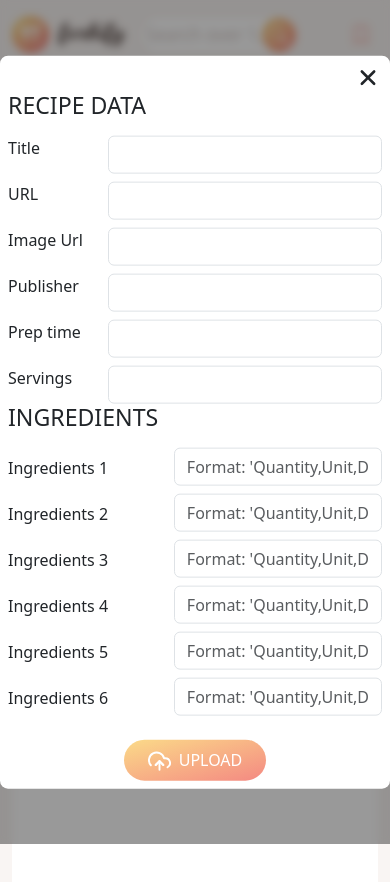
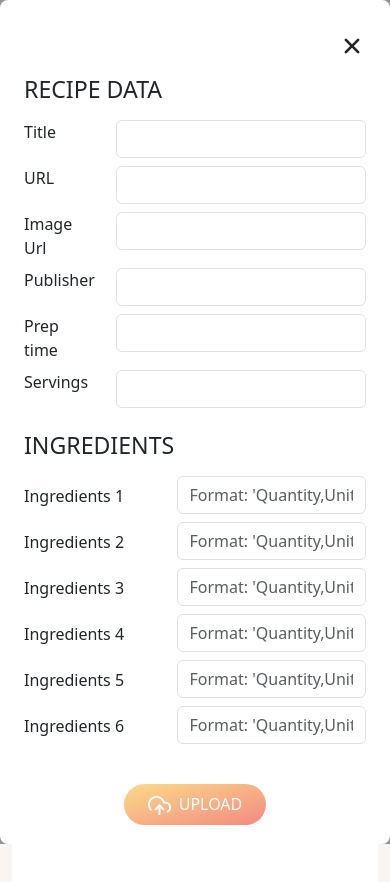
Before and after one commit to Shruthi-Mukkeri/forkify-react, a React (Vite) app: page / in a window 390 px wide. Both pictures are taken after a click on the element 324 px from the left and 34 px from the top of the page. Shown: the top 882 px of the page. Built offline with nearby package versions, Linux system fonts and the light colour scheme; no server answers; some icons are missing.

Commit message:
make addRecipe component responsive.

```diff
--- a/src/components/AddRecipe.module.css
+++ b/src/components/AddRecipe.module.css
@@ -1,18 +1,39 @@
 .addRecipeWindow {
   width: 100%;
-  max-width: 850px;
+  max-width: 950px;
   z-index: 1000;
-  transform: translate(-50%, -50%);
+  left: 0;
+  height: 100%;
+  overflow: auto;
+  top: 0;
+  /* left: 50%;
+  top: 50%;
+  transform: translate(-50%, -50%); */
+  /* overflow: scroll; */
 }
 
 .overlay {
   backdrop-filter: blur(4px);
   background-color: #0006;
   z-index: 100;
+  height: 100%;
+  width: 100%;
 }
 .btnAdd {
   background-image: linear-gradient(to bottom right, #fbdb89, #f48982);
 }
+.formFont {
+  font-size: 1rem;
+}
 
-@media screen and (width: 768px) {
+@media screen and (min-width: 768px) {
+  .addRecipeWindow {
+    left: 50%;
+    top: 50%;
+    transform: translate(-50%, -50%);
+    height: auto;
+  }
+  .formFont {
+    font-size: 1.1rem;
+  }
 }
--- a/src/components/AddRecipe.tsx
+++ b/src/components/AddRecipe.tsx
@@ -76,29 +76,29 @@ const AddRecipe = ({ onClose }: Props) => {
   return (
     <>
       <div
-        className={`${styles.overlay} vh-100 position-fixed top-0 start-0 end-0`}
+        className={`${styles.overlay} position-fixed top-0 start-0 end-0`}
         onClick={() => {
           onClose();
-          console.log("overlay clicked");
         }}
       ></div>
       <div
-        className={`${styles.addRecipeWindow} position-fixed top-50 start-50 p-2 p-md-3 bg-white rounded-3 m-auto`}
+        className={`${[styles.addRecipeWindow, styles.formFont].join(
+          " "
+        )} position-fixed px-4 p-3 p-md-4 bg-white rounded-3`}
       >
         <div className="d-flex justify-content-end w-100">
           <IoClose
             onClick={() => {
               onClose();
-              console.log("close clicked");
             }}
-            className="pointer"
+            className="pointer mt-3"
             size={28}
           />
         </div>
-        <form className="p-md-4" onSubmit={handleSubmit(handleFormSubmit)}>
+        <form className={`p-sm-3 `} onSubmit={handleSubmit(handleFormSubmit)}>
           <div className="row">
             <div className="col-12 col-md-6">
-              <h3>RECIPE DATA</h3>
+              <h3 className="pt-3 pt-sm-0">RECIPE DATA</h3>
               <div className="row pt-2 ">
                 <div className="col-3">
                   <label htmlFor="title">Title</label>
@@ -185,7 +185,7 @@ const AddRecipe = ({ onClose }: Props) => {
               </div>
             </div>
             <div className="col-12 col-md-6">
-              <h3>INGREDIENTS</h3>
+              <h3 className="pt-4 pt-md-0">INGREDIENTS</h3>
               <div className="row pt-2">
                 <div className="col-5 col-sm-4">
                   <label className="text-nowrap pt-2" htmlFor="ingredients1">
@@ -294,7 +294,7 @@ const AddRecipe = ({ onClose }: Props) => {
             <button
               className={`${[
                 styles.btnAdd,
-              ]} rounded-pill px-4 py-2  btn border-0 text-white`}
+              ]} mb-4 mb-md-0 rounded-pill px-4 py-2 mt-3 mt-md-0  btn border-0 text-white`}
               type="submit"
             >
               <FiUploadCloud size={23} className="me-2" />
--- a/src/components/Navbar.tsx
+++ b/src/components/Navbar.tsx
@@ -15,7 +15,6 @@ const Navbar = ({ onSearch }: Props) => {
 
   const handleAddRecipeToggle = () => {
     setIsOpenAddRecipe(!isOpenAddRecipe);
-    console.log("clicked", isOpenAddRecipe);
   };
 
   return (
```
